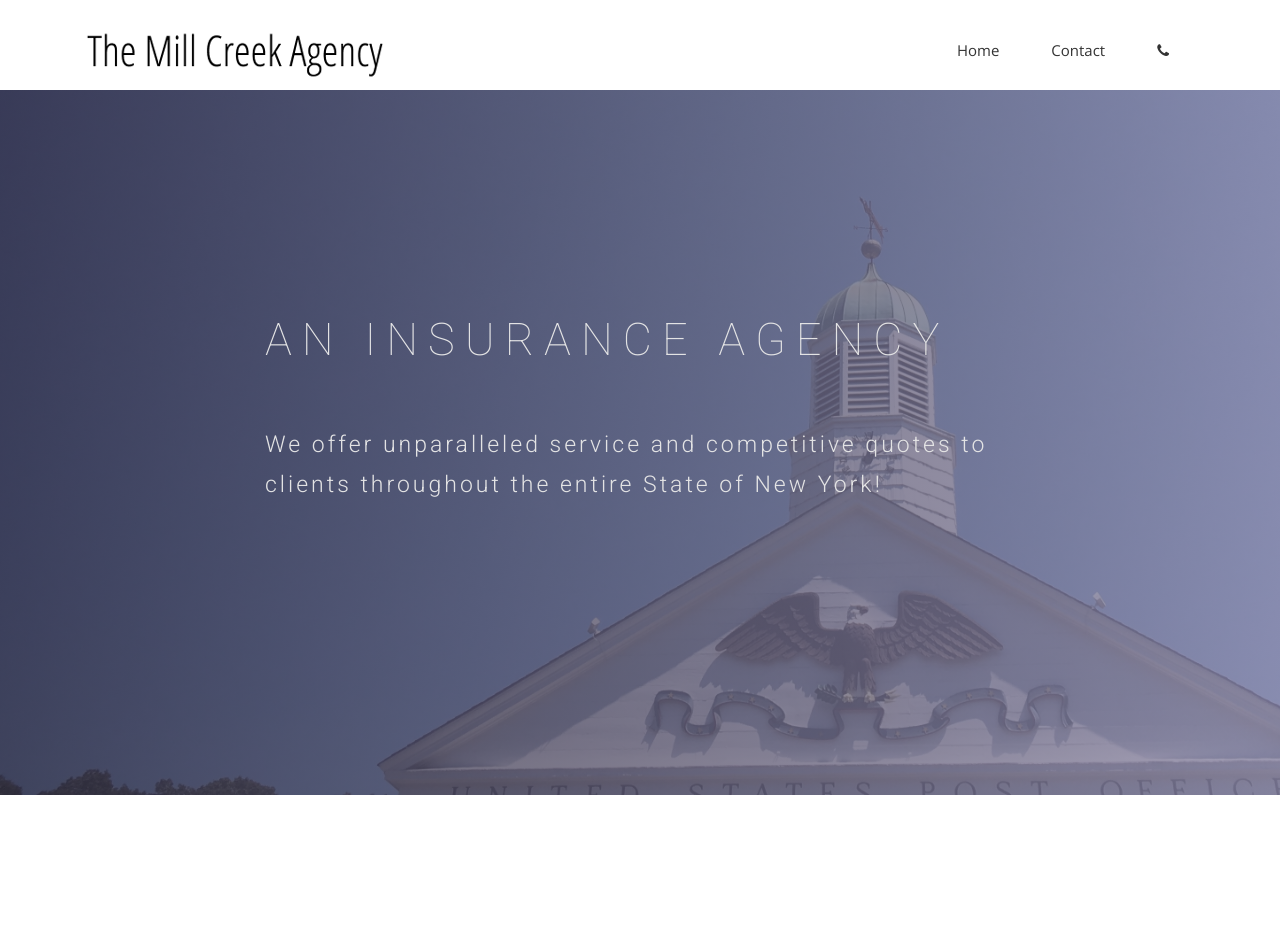
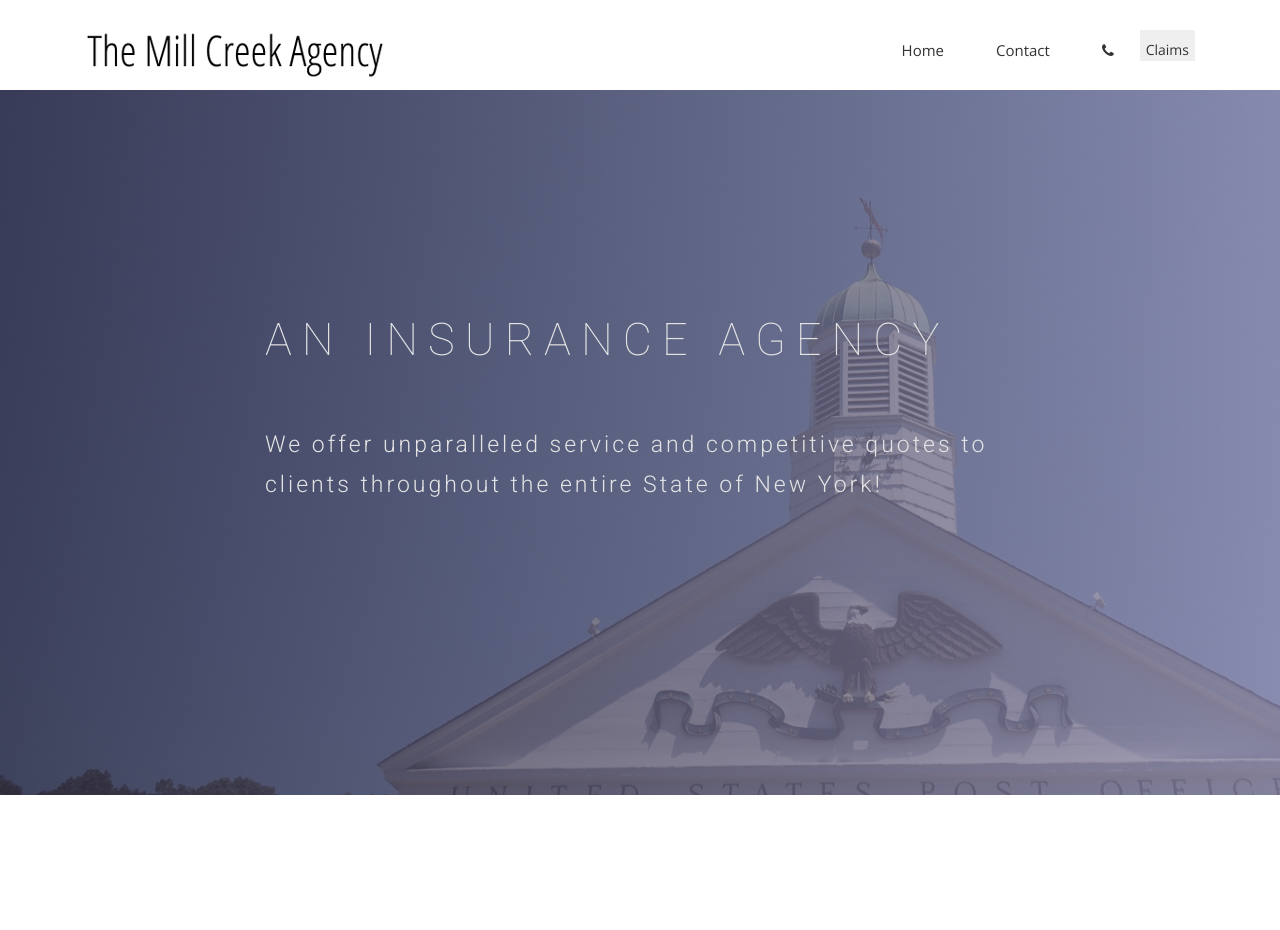
Before and after one commit to MillCreekAgency/Website, a Jekyll site: the page built from index.html, in a window 1280 px wide. Shown: the top 930 px of the page. Built offline with Jekyll 4.4.1, drawn with Linux system fonts in a browser that asks for light colours; nearby versions of some CDN libraries; some web fonts are replaced.

Commit message:
adding claims

```diff
--- a/_includes/header.html
+++ b/_includes/header.html
@@ -27,6 +27,25 @@
                 <li><a href="#">Service</a></li>-->
                 <li><a href="{{ site.baseurl }}/contact">Contact</a></li>
                 <li><a href="tel:+16317514653"><i class="fa fa-phone"></i></a></li>
+                <li><button type='astext' class="textbutton collapsed" data-toggle="collapse" data-target="#companies">Claims</button>
+                    <div class="collapse" id="companies">
+                        <ul class="companies">
+                            <li>Interboro Insurance<a href="tel:516-799-8222"><i class="fa fa-phone"></i></a></li>
+                            <li>Kingstone Insurance<a href="tel:800-364-7045"><i class="fa fa-phone"></i></a></li>
+                            <li>Mapfre Insurance<a href="tel:800-562-4517"><i class="fa fa-phone"></i></a></li>
+                            <li>Merchants Insurance<a href="tel:800-952-5246"><i class="fa fa-phone"></i></a></li>
+                            <li>Narraganset Bay Insurance<a href="tel:800-343-3375"><i class="fa fa-phone"></i></a></li>
+                            <li>National General Insurance<a href="tel:877-849-9022"><i class="fa fa-phone"></i></a></li>
+                            <li>Ocean Harbor Insurance<a href="tel:800-585-0500"><i class="fa fa-phone"></i></a></li>
+                            <li>Progressive Insurance<a href="tel:800-274-4499"><i class="fa fa-phone"></i></a></li>
+                            <li>Safeco Insurance<a href="tel:800-332-3226"><i class="fa fa-phone"></i></a></li>
+                            <li>Travelers Insurance<a href="tel:800-252-4633"><i class="fa fa-phone"></i></a></li>
+                            <li>US Coastal<a href="tel:866-632-2003"><i class="fa fa-phone"></i></a></li>
+                            <li>Wright Flood<a href="tel:800-725-9472"><i class="fa fa-phone"></i></a></li>
+                        </ul>
+                    </div>
+                </li>
+                </div>
               </ul>
             </div><!-- /.navbar-collapse -->
           </div><!-- /.container-fluid -->
--- a/css/airspace.css
+++ b/css/airspace.css
@@ -144,6 +144,13 @@ font header .navbar-default .navbar-nav li a:hover {
   padding-top: 35px;
   line-height: 27px;
   margin: 0;
+}
+.textbutton {
+    padding-top: 10px;
+    border: none;
+    border:none;
+    text-decoration: none;
+    display: inline-block;
 }
 #intro .block p {
   color: #7B7B7B;
```
Also changed, not shown: help.txt (added, +13 -0 lines).
